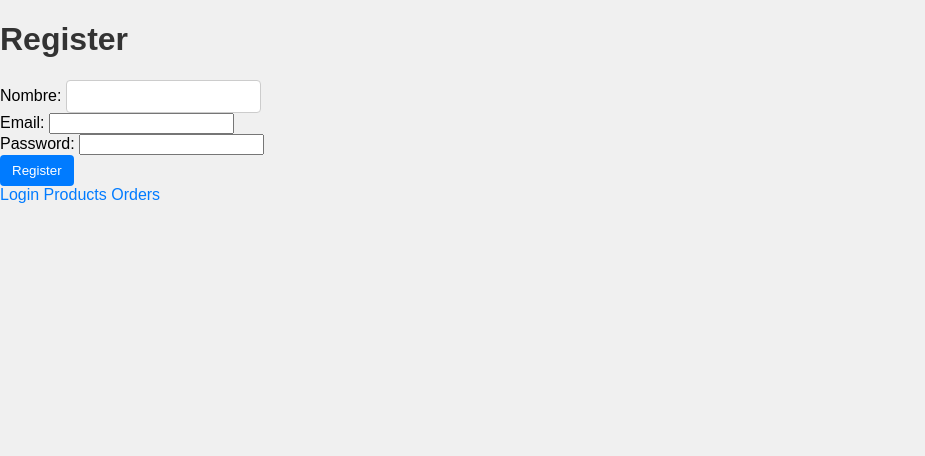
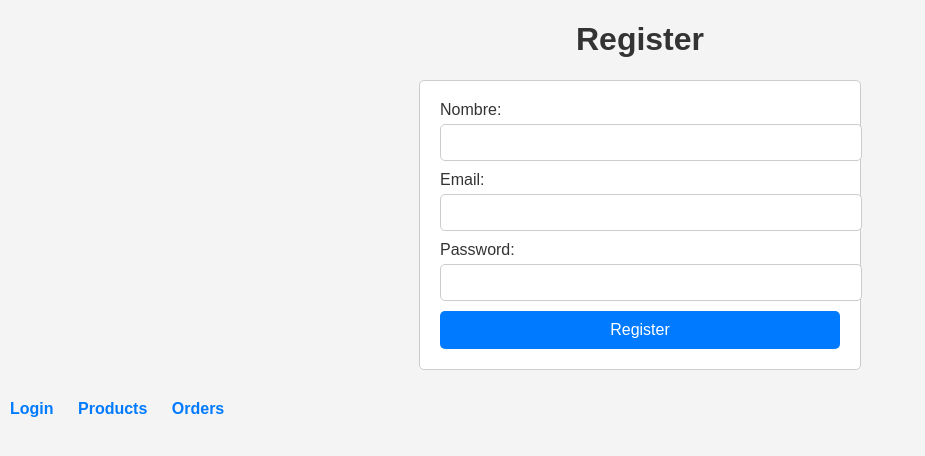
Before and after one commit to UCandelario/Control_Inventario, a website: page views/register.html in a window 1280 px wide. Shown: the whole page, without its empty margins (0-925 px from the left). Drawn offline with Linux system fonts and the light colour scheme.

Commit message:
agregue css

```diff
--- a/css/style.css
+++ b/css/style.css
@@ -1,62 +1,104 @@
-/* Estilo para el cuerpo de la página */
+/* General styles */
 body {
     font-family: Arial, sans-serif;
-    background-color: #f0f0f0;
     margin: 0;
     padding: 0;
+    background-color: #f4f4f4;
 }
 
-/* Estilo para los encabezados */
-h1, h2, h3 {
+h1 {
+    text-align: center;
     color: #333;
 }
 
-/* Estilo para los enlaces */
+/* Navigation Links */
 a {
-    color: #007bff;
+    display: inline-block;
+    margin: 10px;
     text-decoration: none;
+    color: #007BFF;
+    font-weight: bold;
 }
 
 a:hover {
-    text-decoration: underline;
+    color: #0056b3;
 }
 
-/* Estilo para los botones */
+/* Forms */
+form {
+    max-width: 400px;
+    margin: 20px auto;
+    padding: 20px;
+    background: #fff;
+    border: 1px solid #ccc;
+    border-radius: 5px;
+}
+
+label {
+    display: block;
+    margin-bottom: 5px;
+    color: #333;
+}
+
+input[type="text"],
+input[type="email"],
+input[type="password"] {
+    width: 100%;
+    padding: 10px;
+    margin-bottom: 10px;
+    border: 1px solid #ccc;
+    border-radius: 5px;
+}
+
 button {
-    padding: 8px 12px;
-    background-color: #007bff;
+    display: block;
+    width: 100%;
+    padding: 10px;
+    background: #007BFF;
+    border: none;
     color: #fff;
-    border: none;
-    border-radius: 4px;
+    font-size: 16px;
+    border-radius: 5px;
     cursor: pointer;
 }
 
 button:hover {
-    background-color: #0056b3;
+    background: #0056b3;
 }
 
-/* Estilo para los inputs */
-input[type="text"] {
-    padding: 8px;
-    border: 1px solid #ccc;
-    border-radius: 4px;
+/* Buttons */
+#logoutButton,
+#placeOrderButton,
+#searchButton {
+    margin: 10px auto;
+    display: block;
+    width: 200px;
 }
 
-/* Estilo para las listas */
+/* Lists */
 ul {
     list-style-type: none;
     padding: 0;
 }
 
-/* Estilo para los elementos de la lista */
-li {
-    margin-bottom: 10px;
+ul li {
+    background: #fff;
+    margin: 10px 0;
+    padding: 10px;
+    border: 1px solid #ccc;
+    border-radius: 5px;
+    display: flex;
+    justify-content: space-between;
+    align-items: center;
 }
 
-/* Estilo para los mensajes de alerta */
-.alert {
-    padding: 10px;
-    background-color: #f44336;
-    color: white;
-    margin-bottom: 15px;
+ul li button {
+    margin-left: 10px;
+    padding: 5px 10px;
+    font-size: 14px;
+    background: #dc3545;
 }
+
+ul li button:hover {
+    background: #c82333;
+}
```
Also changed, not shown: package.json (+9 -1 lines), 1 other file.
